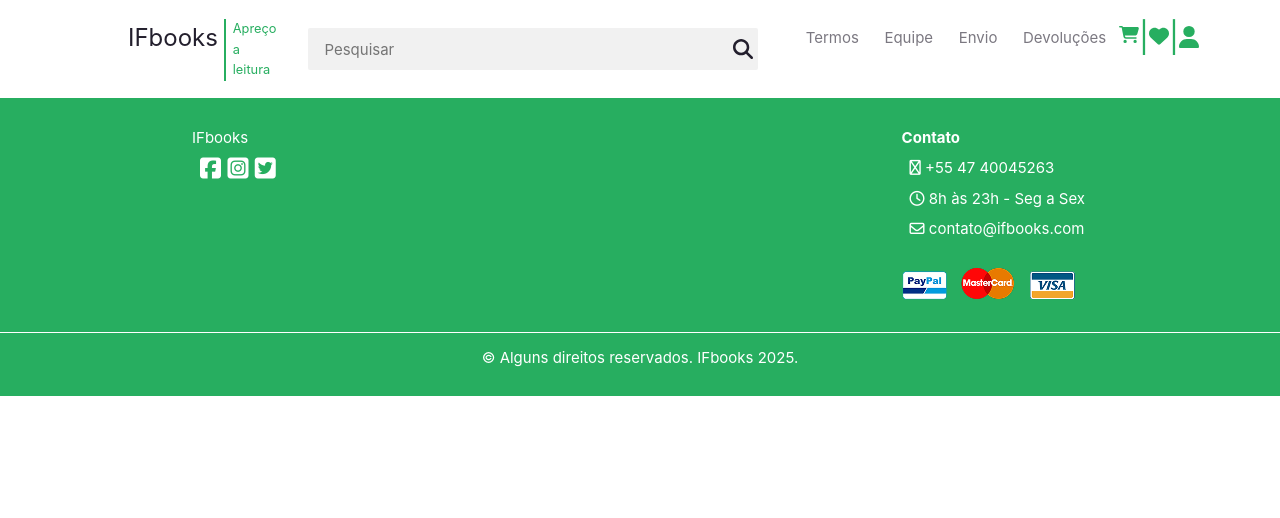
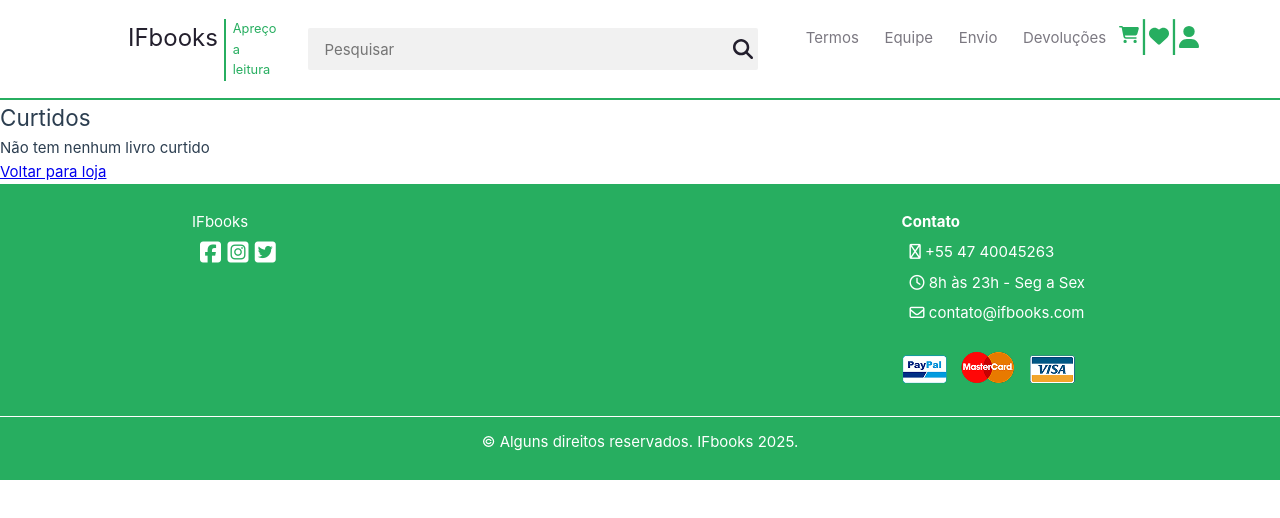
Before and after one commit to Pauloartur-23/Atividade_Biblioteca-VUE, a Vue app: page /like in a window 1280 px wide. Shown: the top 518 px of the page. Built offline with nearby package versions, Linux system fonts and the light colour scheme.

Commit message:
Criação código LIKE_PAGE.vue

```diff
--- a/src/App.vue
+++ b/src/App.vue
@@ -23,7 +23,7 @@ import { RouterLink } from 'vue-router'
     </nav>
       <RouterLink class="image-links" to="/carrinho"><img src="../src/components/img-app.vue/cart-shopping-solid.svg" alt="Carrinho"></RouterLink>
       <p class="divisao-links">|</p>
-      <a class="image-links" href="#"><img src="../src/components/img-app.vue/heart-solid.svg" alt="Coração"></a>
+      <RouterLink class="image-links" to="/like"><img src="../src/components/img-app.vue/heart-solid.svg" alt="Coração"></RouterLink>
       <p class="divisao-links">|</p>
       <a class="image-links" href="#"><img src="../src/components/img-app.vue/user-solid.svg" alt="User"></a>
   </header>
--- a/src/router/index.js
+++ b/src/router/index.js
@@ -1,6 +1,7 @@
 import { createRouter, createWebHistory } from 'vue-router'
 import Home from '../views/HOME_PAGE.vue'
-import Carrinho from '../views/CARRINHO-PAGE.vue'
+import Carrinho from '../views/CARRINHO_PAGE.vue'
+import Like from '../views/LIKE_PAGE.vue'
 
 const router = createRouter({
   history: createWebHistory(import.meta.env.BASE_URL),
@@ -14,6 +15,11 @@ const router = createRouter({
       path: '/carrinho',
       name: 'carrinho',
       component: Carrinho
+    },
+    {
+      path: '/like',
+      name: 'like',
+      component: Like
     }
   ]
 })
--- a/src/stores/store.js
+++ b/src/stores/store.js
@@ -4,7 +4,8 @@ export const useCartStore = defineStore('cart', {
   state: () => ({
     items: [],
     discount: 0,
-    discountCode: ''
+    discountCode: '',
+    favorites: []
   }),
 
   getters: {
@@ -41,6 +42,16 @@ export const useCartStore = defineStore('cart', {
       this.items = this.items.filter(item => item.id !== itemId)
     },
 
+    addItemLike(livro) {
+      const existinglivro = this.favorites.find(i => i.id === livro.id)
+      if (!existinglivro) {
+        this.favorites.push({ ...livro, quantity: 1 })
+      }
+    },
+    removeItemLike(itemId) {
+      this.items = this.items.filter(item => item.id !== itemId)
+    },
+
     updateQuantity(itemId, newQuantity) {
       const item = this.items.find(i => i.id === itemId)
       if (item) {
@@ -62,5 +73,5 @@ export const useCartStore = defineStore('cart', {
       this.discount = 0
       this.discountCode = ''
     }
-  }
+  },
 })
--- a/src/views/HOME_PAGE.vue
+++ b/src/views/HOME_PAGE.vue
@@ -83,11 +83,15 @@ const addToCart = (livro) => {
   router.push('/carrinho')
 }
 
+const addToCartLike = (livro) => {
+  cartStore.addItemLike(livro)
+}
 const toggleFavorite = (livroId) => {
   if (favorite.value.includes(livroId)) {
     favorite.value = favorite.value.filter(id => id !== livroId)
   } else {
     favorite.value.push(livroId)
+    cartStore.favorites.push(livroId)
   }
 }
 const isFavorite = (livroId) => favorite.value.includes(livroId)
@@ -138,7 +142,7 @@ const isFavorite = (livroId) => favorite.value.includes(livroId)
             <span
               class="fa-solid fa-heart"
               :style="{ color: isFavorite(livro.id) ? 'red' : '#27ae60' }"
-              @click="toggleFavorite(livro.id)"
+              @click="addToCartLike(livro),toggleFavorite(livro.id)"
             ></span>
           </div>
           <button @click="addToCart(livro)">
--- /dev/null
+++ b/src/views/LIKE_PAGE.vue
@@ -0,0 +1,37 @@
+<script setup>
+import { useCartStore } from '../stores/store'
+import { RouterLink } from 'vue-router'
+
+const cartStore = useCartStore()
+
+</script>
+
+<template>
+  <main id="like">
+    <section>
+      <h1>Curtidos</h1>
+      <div v-if="cartStore.favorites.length === 0" class="empty-cart">
+        <p>Não tem nenhum livro curtido</p>
+        <RouterLink to="/" class="back-button">Voltar para loja</RouterLink>
+      </div>
+      <template v-else>
+        <ul class="cart-favorites">
+          <li v-for="favorite in cartStore.favorites" :key="favorite.id">
+              <img :src="favorite.img" :alt="favorite.titulo">
+              <div class="favorite-details">
+                <h2>{{ favorite.titulo }}</h2>
+                <p>{{ favorite.autor }}</p>
+                <p><span>{{ favorite.preco }}</span></p>
+              </div>
+          </li>
+        </ul>
+        <RouterLink to="/" class="back-button">Voltar para loja</RouterLink>
+        <div class="cart-footer">
+        </div>
+      </template>
+    </section>
+  </main>
+</template>
+
+<style scoped>
+</style>
```
Also changed, not shown: src/views/CARRINHO_PAGE.vue (renamed from src/views/CARRINHO-PAGE.vue).
